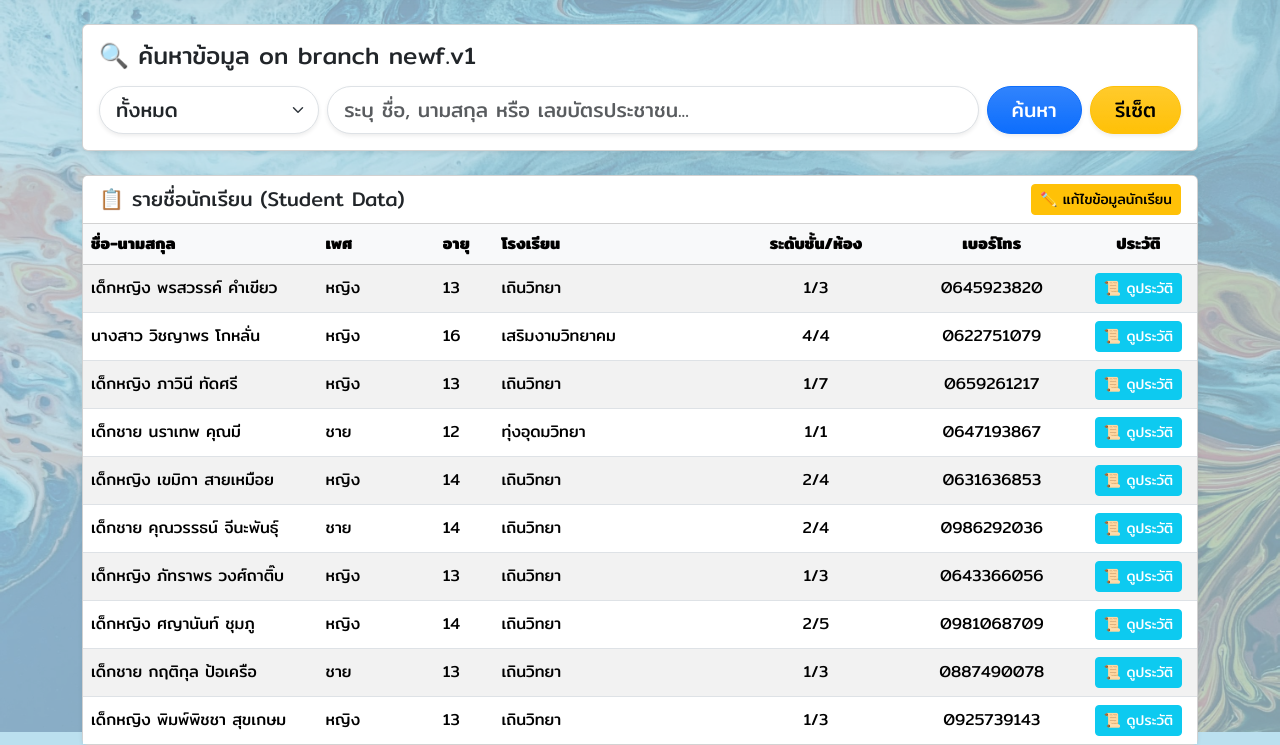
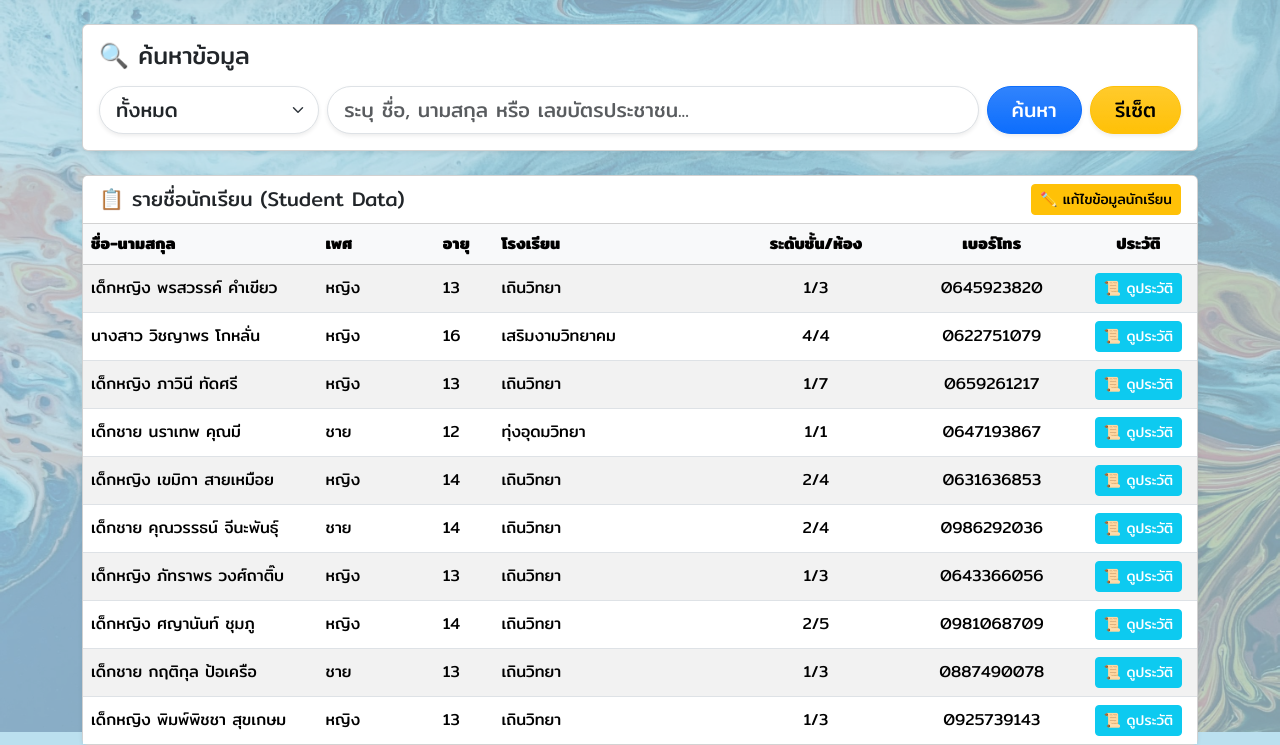
Before and after one commit to Aathis99/phq, a PHP site: page /main.php in a window 1280 px wide. Shown: the part 68-813 px from the top of the page. Run offline with PHP 8.4, Linux system fonts and the light colour scheme; a user stored in the database is signed in; data comes from the database, SQL or seed files in the repository; data that the repository does not hold is empty.

Commit message:
fix - ตัวอักษร

```diff
--- a/public/main.php
+++ b/public/main.php
@@ -105,7 +105,7 @@ if (isset($_GET['action']) && $_GET['action'] === 'fetch_data') {
     <div class="container">
         <div class="card shadow-sm mb-4">
             <div class="card-body">
-                <h4 class="card-title mb-3">🔍 ค้นหาข้อมูล on branch newf.v1</h4>
+                <h4 class="card-title mb-3">🔍 ค้นหาข้อมูล</h4>
                 <div class="d-flex gap-2">
                     <select id="filterStatus" class="form-select form-select-lg rounded-pill shadow-sm" style="max-width: 220px;" onchange="loadData(true)">
                         <option value="all">ทั้งหมด</option>
```
